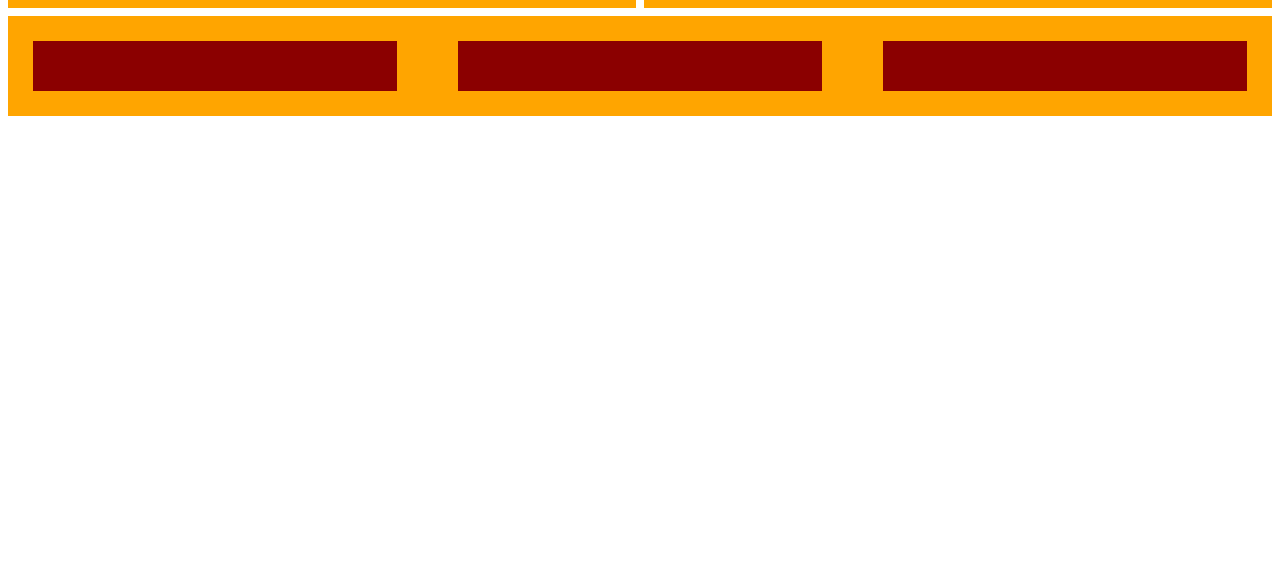
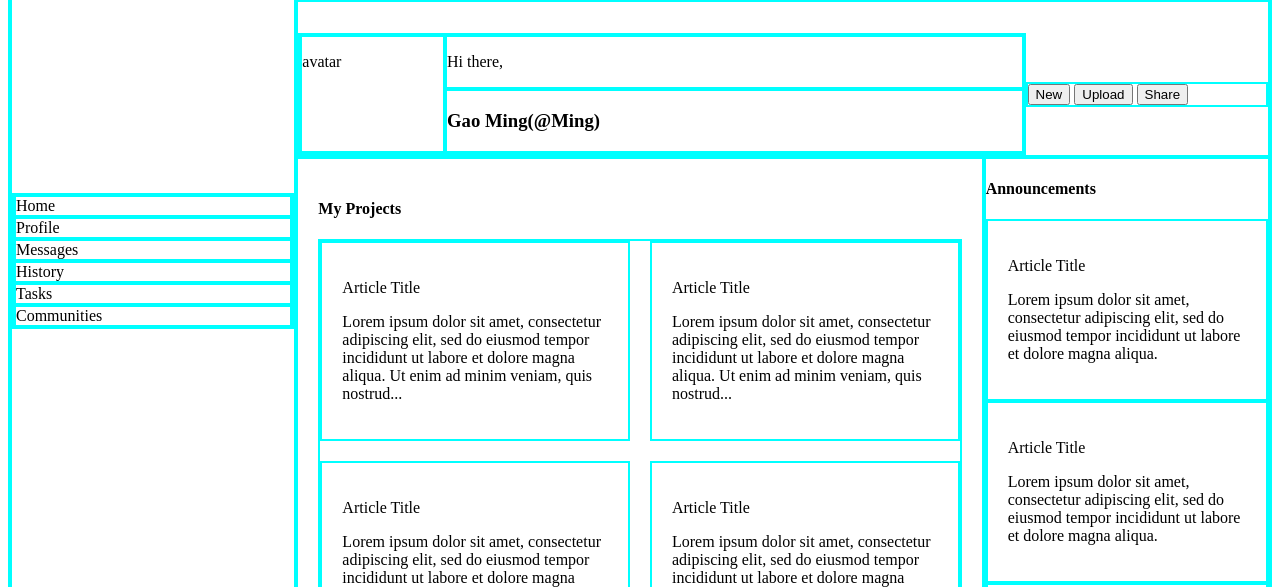
Before and after one commit to phoever23/Admin-Dashboard, a plain HTML site: page index.html in a window 1280 px wide. Shown: the part 100-687 px from the top of the page. Drawn offline with Linux system fonts and the light colour scheme.

Commit message:
complete basic layout

```diff
--- a/index.html
+++ b/index.html
@@ -4,27 +4,133 @@
 <head>
     <meta charset="utf-8">
     <meta name="viewport" content="width=device-width">
-    <title>test</title>
+    <title>Admin Dashboard</title>
     <link rel="stylesheet" href="style.css">
 </head>
 
 <body>
+    <div class="container">
+        <div class="sidebar">
+            <div class="logo">Dashboard</div>
 
-    <div class="layout">
-        <div class="child">
-            <div></div>
-            <div></div>
-            <div></div>
+            <div class="navigation">
+                <div class="side-link">Home</div>
+                <div class="side-link">Profile</div>
+                <div class="side-link">Messages</div>
+                <div class="side-link">History</div>
+                <div class="side-link">Tasks</div>
+                <div class="side-link">Communities</div>
+            </div>
+
+            <div class="branding">
+                <div class="side-link">Settings</div>
+                <div class="side-link">Support</div>
+                <div class="side-link">Privacy</div>
+            </div>
+
         </div>
-        <div class="child">
-            <div></div>
-            <div></div>
-            <div></div>
+
+        <div class="header">
+            <div class="search-bar">
+                <div class="search-icon">
+                    <p>search-icon</p>
+                </div>
+                <div class="search-input">
+                    <p>search input</p>
+                </div>
+                <div class="ringbell">
+                    <p>ringbell</p>
+                </div>
+                <div class="avatar">
+                    <p>avatar</p>
+                </div>
+                <div class="name">
+                    <p>Gao Ming</p>
+                </div>
+            </div>
+
+            <div class="user-info">
+                <div class="avatar">
+                    <p>avatar</p>
+                </div>
+                <div>
+                    <p>Hi there,</p>
+                </div>
+                <div>
+                    <h3>Gao Ming(@Ming)</h3>
+                </div>
+            </div>
+
+            <div class="buttons">
+                <button>New</button>
+                <button>Upload</button>
+                <button>Share</button>
+            </div>
         </div>
-        <div class="child last-row">
-            <div></div>
-            <div></div>
-            <div></div>
+
+        <div class="main-content">
+            <div class="projects">
+                <h4>My Projects</h4>
+                <div class="cards">
+                    <div class="card">
+                        <p class="title">Article Title</p>
+                        <p>Lorem ipsum dolor sit amet, consectetur adipiscing elit, sed do eiusmod tempor incididunt ut
+                            labore et dolore magna aliqua. Ut enim ad minim veniam, quis nostrud...</p>
+                    </div>
+                    <div class="card">
+                        <p class="title">Article Title</p>
+                        <p>Lorem ipsum dolor sit amet, consectetur adipiscing elit, sed do eiusmod tempor incididunt ut
+                            labore et dolore magna aliqua. Ut enim ad minim veniam, quis nostrud...</p>
+                    </div>
+                    <div class="card">
+                        <p class="title">Article Title</p>
+                        <p>Lorem ipsum dolor sit amet, consectetur adipiscing elit, sed do eiusmod tempor incididunt ut
+                            labore et dolore magna aliqua. Ut enim ad minim veniam, quis nostrud...</p>
+                    </div>
+                    <div class="card">
+                        <p class="title">Article Title</p>
+                        <p>Lorem ipsum dolor sit amet, consectetur adipiscing elit, sed do eiusmod tempor incididunt ut
+                            labore et dolore magna aliqua. Ut enim ad minim veniam, quis nostrud...</p>
+                    </div>
+                    <div class="card">
+                        <p class="title">Article Title</p>
+                        <p>Lorem ipsum dolor sit amet, consectetur adipiscing elit, sed do eiusmod tempor incididunt ut
+                            labore et dolore magna aliqua. Ut enim ad minim veniam, quis nostrud...</p>
+                    </div>
+                    <div class="card">
+                        <p class="title">Article Title</p>
+                        <p>Lorem ipsum dolor sit amet, consectetur adipiscing elit, sed do eiusmod tempor incididunt ut
+                            labore et dolore magna aliqua. Ut enim ad minim veniam, quis nostrud...</p>
+                    </div>
+                </div>
+            </div>
+
+            <div class="announcements">
+                <h4>Announcements</h4>
+                <div class="card">
+                    <p class="title">Article Title</p>
+                    <p>Lorem ipsum dolor sit amet, consectetur adipiscing elit, sed do eiusmod tempor incididunt ut
+                        labore et dolore magna aliqua. </p>
+                </div>
+                <div class="card">
+                    <p class="title">Article Title</p>
+                    <p>Lorem ipsum dolor sit amet, consectetur adipiscing elit, sed do eiusmod tempor incididunt ut
+                        labore et dolore magna aliqua. </p>
+                </div>
+                <div class="card">
+                    <p class="title">Article Title</p>
+                    <p>Lorem ipsum dolor sit amet, consectetur adipiscing elit, sed do eiusmod tempor incididunt ut
+                        labore et dolore magna aliqua.</p>
+                </div>
+            </div>
+
+            <div class="trending">
+                <h4>Trending</h4>
+                <div class="trending-item">ITEM 1</div>
+                <div class="trending-item">ITEM 2</div>
+                <div class="trending-item">ITEM 3</div>
+                <div class="trending-item">ITEM 4</div>
+            </div>
         </div>
     </div>
 
--- a/style.css
+++ b/style.css
@@ -1,23 +1,73 @@
-.layout {
+div {
+    border: 2px solid aqua;
+}
+
+.container {
+    display: grid;
+    grid-template-columns: 1fr 1.2fr 1.2fr 1fr;
+}
+
+/* sidebar part*/
+.sidebar {
+    grid-column: 1 / 2;
+    grid-row: 1 / 4;
+    display: grid;
+    align-items: start;
+}
+
+/* header part */
+.header {
+    grid-column: 2 / 5;
+    display: grid;
+    grid-template-rows: 1fr 1fr;
+    grid-template-columns: 3fr 1fr;
+    align-items: center;
+}
+
+.search-bar {
+    grid-column: 1 / 3;
+    display: grid;
+    grid-template-columns: 1fr 5fr repeat(3, 1fr);
+}
+
+.user-info {
+    grid-row: 2 / 3;
+    display: grid;
+    grid-template-columns: 1fr 4fr;
+}
+
+.user-info .avatar {
+    grid-row: 1/3;
+}
+
+
+/* main content part */
+.main-content {
+    grid-column: 2 / 5;
+    display: contents;
+}
+
+.projects {
+    grid-column: 2 / 4;
+    grid-row: 2 / 4;
+    padding: 20px;
+}
+
+.cards {
     display: grid;
     grid-template-columns: 1fr 1fr;
-    grid-gap: 8px;
+    grid-template-rows: repeat(3, 1fr);
+    gap: 20px;
 }
 
-.child {
-    background: orange;
-    text-align: center;
-    padding: 25px;
-    display: flex;
-    justify-content: space-between;
+.card {
+    padding: 20px;
 }
 
-.last-row {
-    grid-column: 1 / 3;
+.announcements {
+    grid-column: 4 / 5;
 }
 
-.child>div {
-    height: 50px;
-    background: darkred;
-    flex: 0 1 30%;
+.trending {
+    grid-column: 4 / 5;
 }
```
